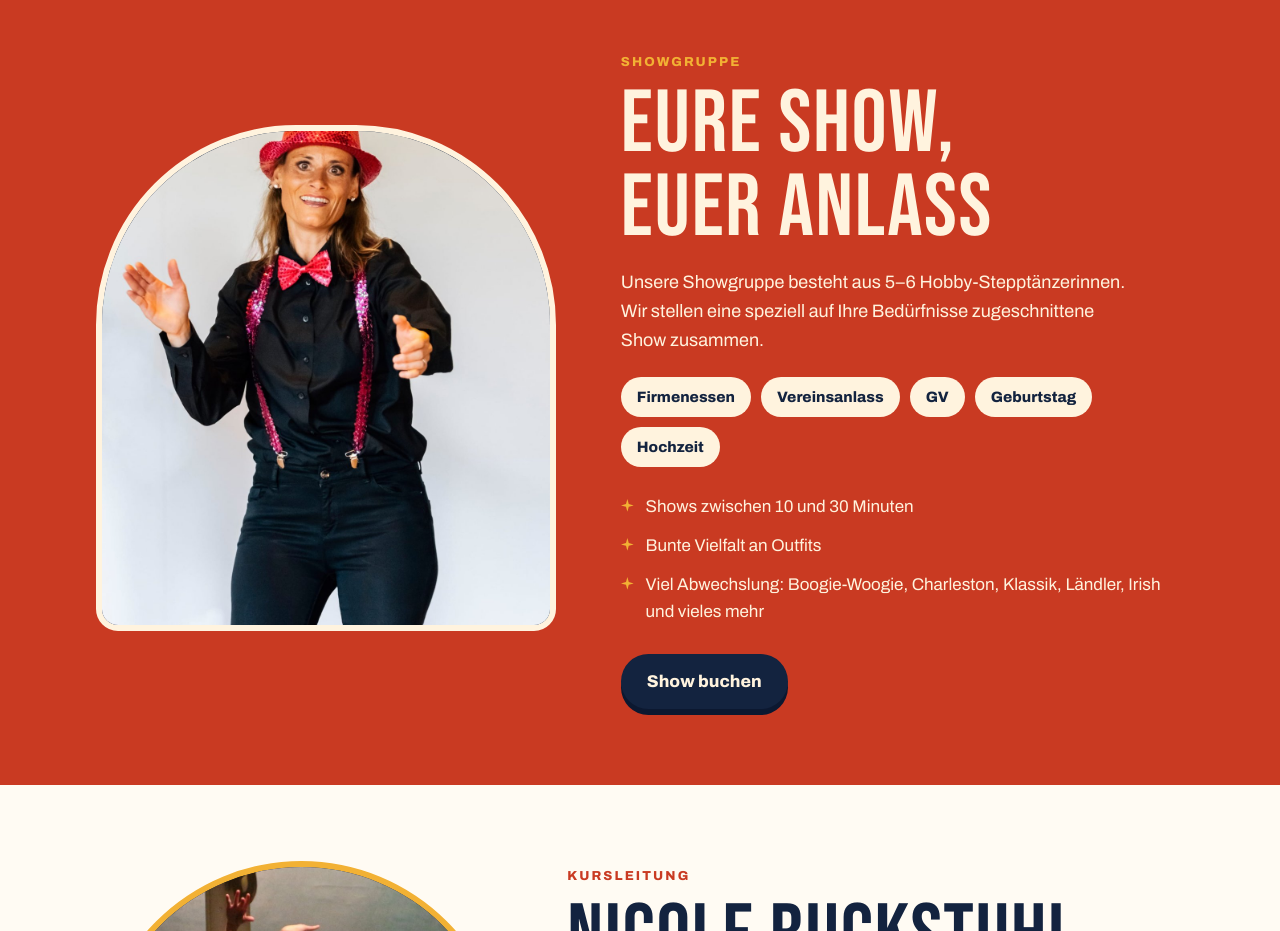
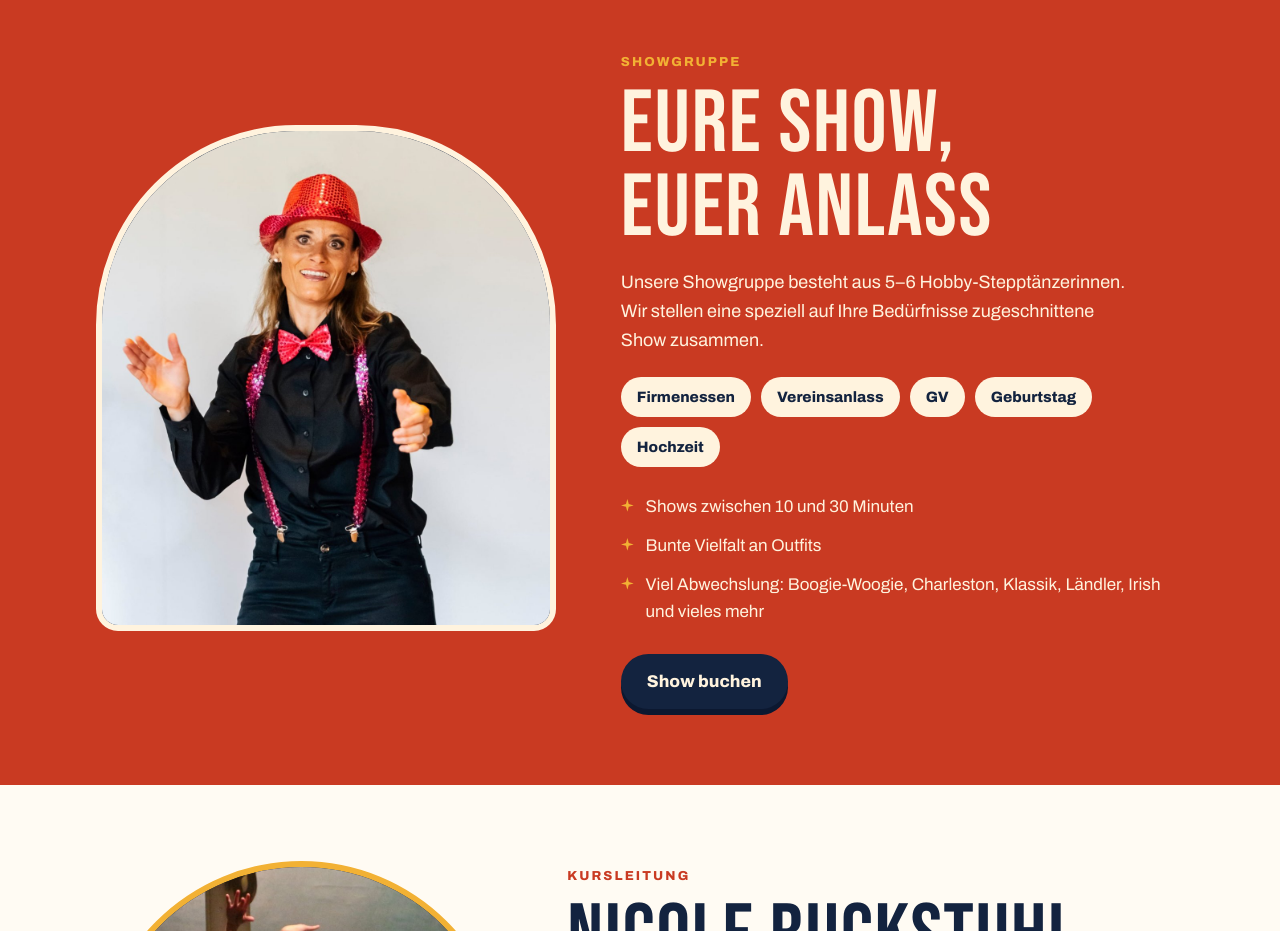
Before and after one commit to jeangi71-dev/toeandheel, a plain HTML site: page index.html in a window 1280 px wide. Shown: the part 2380-3311 px from the top of the page. Drawn offline with Linux system fonts and the light colour scheme.

Commit message:
Showgruppe: Bildausschnitt oben ausgerichtet, Hut ganz sichtbar
Co-Authored-By: Claude Fable 5.2 <noreply@anthropic.com>

```diff
--- a/styles.css
+++ b/styles.css
@@ -284,3 +284,4 @@ a,button,label,summary,select{touch-action:manipulation;-webkit-tap-highlight-co
 dialog.lightbox{overscroll-behavior:contain}
 .marquee:hover .track,.marquee:active .track{animation-play-state:paused}
 .cv-body h3{line-height:1.05}
+.split .arch img{object-position:50% 0}
```
